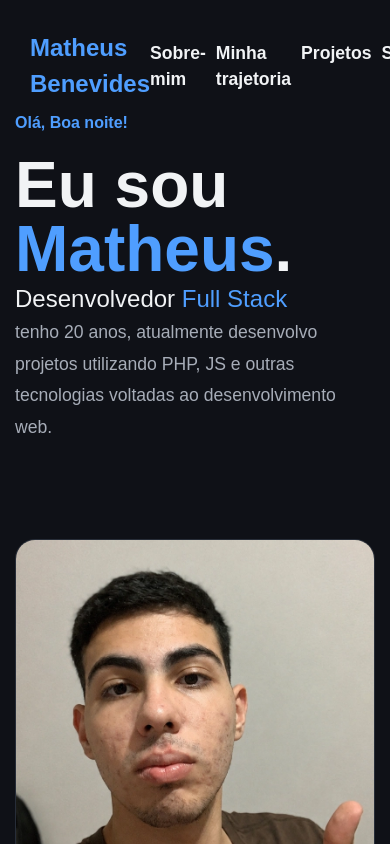
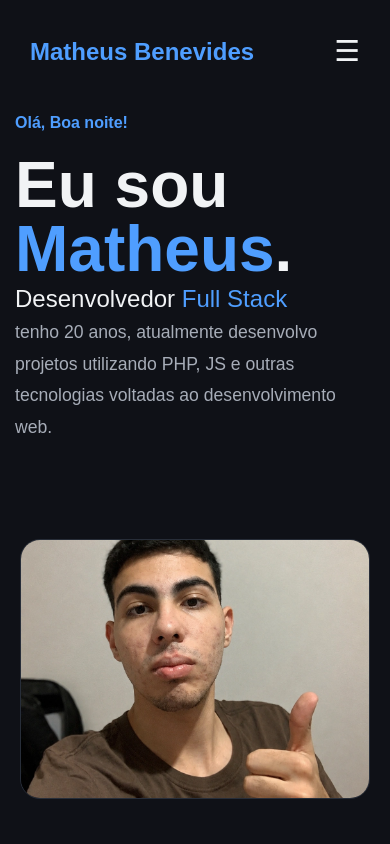
Before and after one commit to mathgb10/portifolio2.0, a React (Vite) app: page / in a window 390 px wide. Shown: the top 844 px of the page. Built offline with nearby package versions, Linux system fonts and the light colour scheme.

Commit message:
feat: menu hamburger adicionado em telas mobile

```diff
--- a/src/components/navbar.jsx
+++ b/src/components/navbar.jsx
@@ -1,18 +1,38 @@
+import { useState } from 'react';
+
 export default function Navbar() {
+    const [menuOpen, setMenuOpen] = useState(false);
+
     return (
-    <>
         <nav>
             <header>
                 <h2>Matheus Benevides</h2>
             </header>
-            <div>
+
+            <div className="nav-links">
                 <a href="#sobre">Sobre-mim</a>
-                <a href="#trajetoria">Minha trajetoria</a>
+                <a href="#trajetoria">Minha trajetória</a>
                 <a href="#projetos">Projetos</a>
                 <a href="#skills">Skills</a>
                 <a href="#contatos">Contatos</a>
             </div>
+
+            <button
+                className="menu-button"
+                onClick={() => setMenuOpen(!menuOpen)}
+            >
+                {menuOpen ? '✕' : '☰'}
+            </button>
+
+            {menuOpen && (
+                <div className="mobile-menu">
+                    <a href="#sobre">Sobre-mim</a>
+                    <a href="#trajetoria">Minha trajetória</a>
+                    <a href="#projetos">Projetos</a>
+                    <a href="#skills">Skills</a>
+                    <a href="#contatos">Contatos</a>
+                </div>
+            )}
         </nav>
-    </>
-    )
+    );
 }
--- a/src/index.css
+++ b/src/index.css
@@ -5,8 +5,6 @@
   box-sizing: border-box;
   font-family: Arial, Helvetica, sans-serif;
   scroll-behavior: smooth;
-  top: 0;
-  left: 0;
   margin: 0;
   padding: 0;
 }
@@ -65,6 +63,14 @@ nav div a {
   &:hover {
     color: var(--accent);
   }
+}
+
+.menu-button {
+  display: none;
+}
+
+.mobile-menu {
+  display: none;
 }
 
 /* Hero */
@@ -349,12 +355,45 @@ nav div a {
     padding: unset;
   }
 
+  .nav-links {
+    display: none;
+  }
+
+  .menu-button {
+    display: flex;
+    background: none;
+    border: none;
+    color: var(--text-primary);
+    font-size: 1.8rem;
+    cursor: pointer;
+  }
+
+  .mobile-menu {
+    position: absolute;
+    top: 70px;
+    right: 20px;
+    width: fit-content;
+    display: flex;
+    flex-direction: column;
+    gap: 20px;
+    padding: 25px;
+    background: var(--bg-card);
+    border: 1px solid var(--border);
+    border-radius: var(--radius-4xl);
+  }
+
   .hero {
     padding: 6em 0px 6em 0px;
   }
 
   .hero-content {
     flex-direction: column;
+  }
+
+  .img-dec {
+    width: 350px;
+    height: 260px;
+    position: relative;
   }
 
   .section {
@@ -373,18 +412,20 @@ nav div a {
 
   .skills,
   .projects,
-  .project-tech, .contatos {
+  .project-tech,
+  .contatos {
     flex-direction: column;
   }
 
-  .project-tech{
+  .project-tech {
     align-items: start;
   }
 
-  .contact-section{
+  .contact-section {
     border-radius: var(--radius-4xl) var(--radius-4xl) 0px 0px;
   }
-  .contatos-text h2{
+
+  .contatos-text h2 {
     font-size: 1.2em;
   }
 
```
